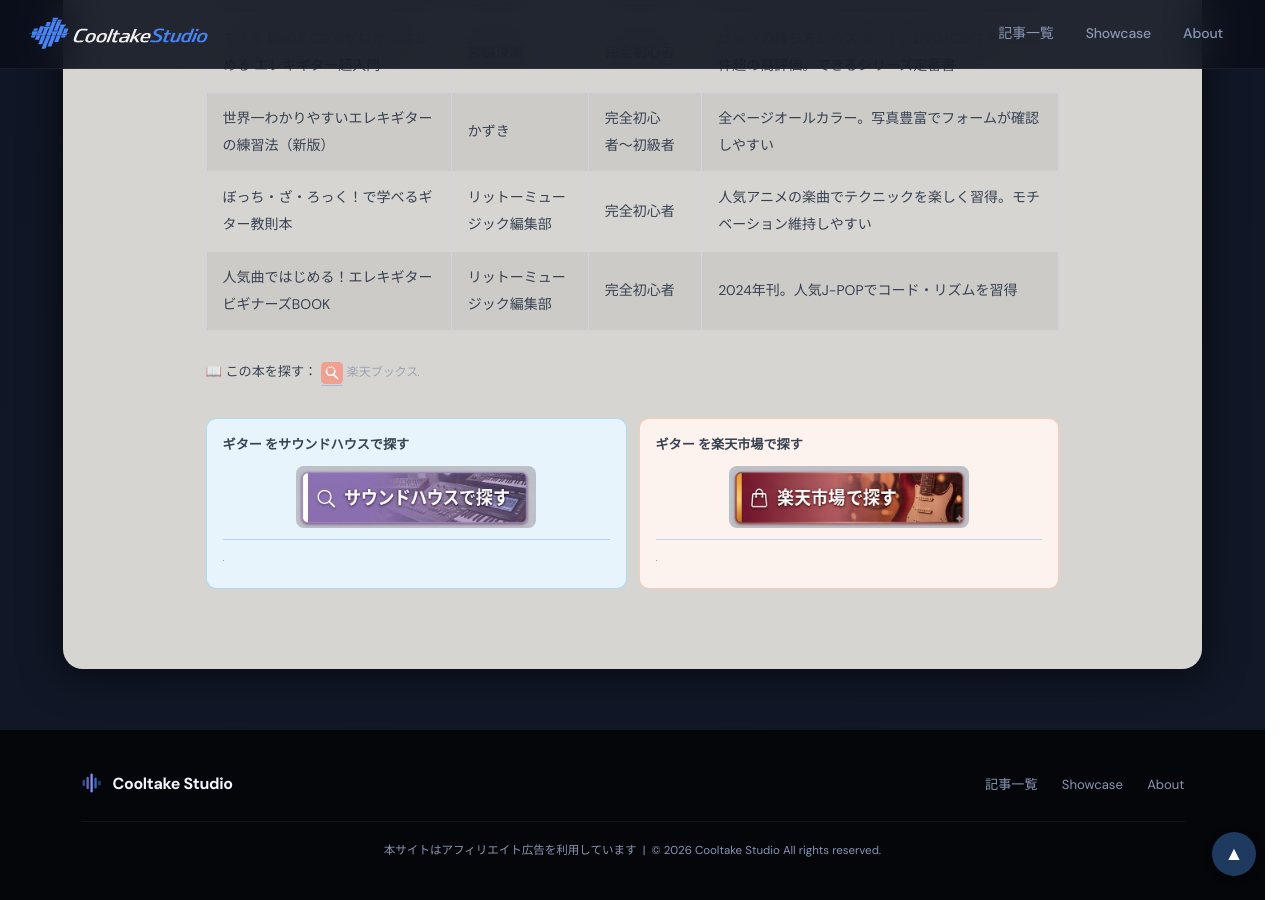
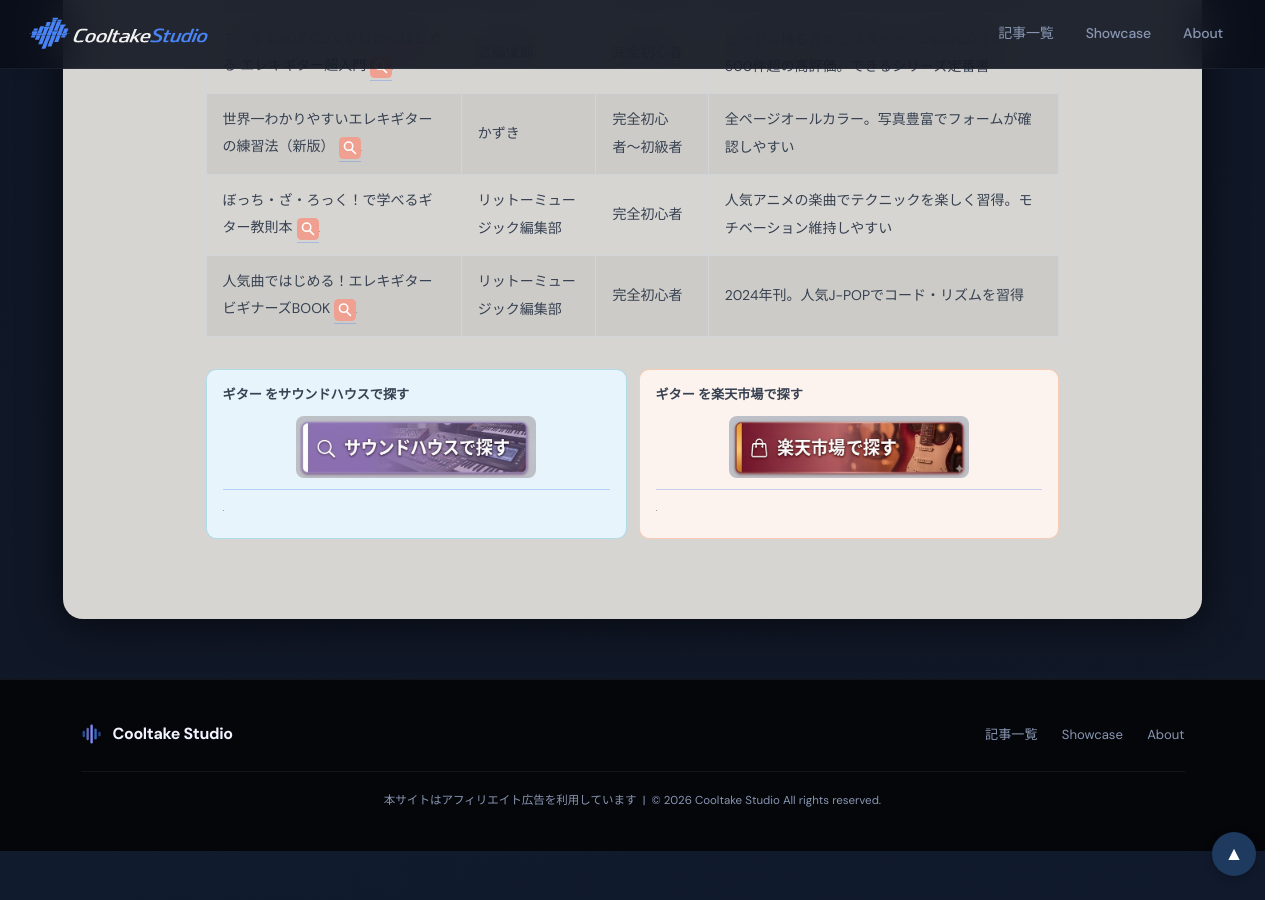
Before and after one commit to cooltake/cooltake-staging, a Jekyll site: the page built from _posts/2026-05-20-guitar-guide.md, in a window 1280 px wide and 900 px high, scrolled down 4385 px. Built offline with Jekyll 4.4.1, drawn with Linux system fonts in a browser that asks for light colours; some web fonts are replaced; grey boxes are pictures that could not be loaded.

Commit message:
Add per-book Rakuten Books icon to guitar-guide book table

```diff
--- a/_posts/2026-05-20-guitar-guide.md
+++ b/_posts/2026-05-20-guitar-guide.md
@@ -99,12 +99,10 @@
 
 | 書名 | 著者 | 対象 | 特徴 |
 |------|------|------|------|
-| できる DVDとCDでゼロからはじめる エレキギター超入門 | 宮脇俊郎 | 完全初心者 | ピックの持ち方からスタート。DVD+CD付き、500件超の高評価。できるシリーズ定番書 |
-| 世界一わかりやすいエレキギターの練習法（新版） | かずき | 完全初心者〜初級者 | 全ページオールカラー。写真豊富でフォームが確認しやすい |
-| ぼっち・ざ・ろっく！で学べるギター教則本 | リットーミュージック編集部 | 完全初心者 | 人気アニメの楽曲でテクニックを楽しく習得。モチベーション維持しやすい |
-| 人気曲ではじめる！エレキギター ビギナーズBOOK | リットーミュージック編集部 | 完全初心者 | 2024年刊。人気J-POPでコード・リズムを習得 |
-
-<p style="margin:.8rem 0 .3rem;font-size:.82rem;color:#374151;">📖 この本を探す：<a href="//af.moshimo.com/af/c/click?a_id=5565352&amp;p_id=54&amp;pc_id=54&amp;pl_id=616&amp;url=https%3A%2F%2Fsearch.rakuten.co.jp%2Fsearch%2Fmall%2F%25E3%2582%25AE%25E3%2582%25BF%25E3%2583%25BC+%25E6%2595%2599%25E5%2589%2587%25E6%259C%25AC%2F212%2F" rel="nofollow" referrerpolicy="no-referrer-when-downgrade" style="display:inline-block;text-decoration:none;margin-left:.3em;vertical-align:middle;" title="楽天ブックスで探す"><svg xmlns="http://www.w3.org/2000/svg" width="22" height="22" viewBox="0 0 24 24" style="vertical-align:middle;"><rect width="24" height="24" rx="5" fill="#f0a090"/><circle cx="10.5" cy="10" r="4.5" stroke="#fff" stroke-width="1.8" fill="none"/><line x1="14" y1="14" x2="18" y2="18" stroke="#fff" stroke-width="1.8" stroke-linecap="round"/><text x="12" y="8.5" text-anchor="middle" font-family="sans-serif" font-size="5.5" font-weight="bold" fill="#f0a090">BOOK</text></svg></a><span style="font-size:.75rem;color:#9ca3af;margin-left:.3em;vertical-align:middle;">楽天ブックス</span><img src="//i.moshimo.com/af/i/impression?a_id=5565352&amp;p_id=54&amp;pc_id=54&amp;pl_id=616" width="1" height="1" style="border:none;" alt="" loading="lazy"></p>
+| できる DVDとCDでゼロからはじめる エレキギター超入門<a href="//af.moshimo.com/af/c/click?a_id=5565352&p_id=54&pc_id=54&pl_id=616&url=https%3A%2F%2Fsearch.rakuten.co.jp%2Fsearch%2Fmall%2F%E3%81%A7%E3%81%8D%E3%82%8B+%E3%82%A8%E3%83%AC%E3%82%AD%E3%82%AE%E3%82%BF%E3%83%BC%E8%B6%85%E5%85%A5%E9%96%80%2F212%2F" rel="nofollow" referrerpolicy="no-referrer-when-downgrade" style="display:inline-block;text-decoration:none;margin-left:.3em;vertical-align:middle;" title="楽天ブックスで探す"><svg xmlns="http://www.w3.org/2000/svg" width="22" height="22" viewBox="0 0 24 24" fill="none" style="vertical-align:middle;"><rect width="24" height="24" rx="5" fill="#f0a090"/><circle cx="10.5" cy="10" r="4.5" stroke="#fff" stroke-width="1.8" fill="none"/><line x1="14" y1="14" x2="18" y2="18" stroke="#fff" stroke-width="1.8" stroke-linecap="round"/></svg></a><img src="//i.moshimo.com/af/i/impression?a_id=5565352&p_id=54&pc_id=54&pl_id=616" width="1" height="1" style="border:none;" alt="" loading="lazy"> | 宮脇俊郎 | 完全初心者 | ピックの持ち方からスタート。DVD+CD付き、500件超の高評価。できるシリーズ定番書 |
+| 世界一わかりやすいエレキギターの練習法（新版）<a href="//af.moshimo.com/af/c/click?a_id=5565352&p_id=54&pc_id=54&pl_id=616&url=https%3A%2F%2Fsearch.rakuten.co.jp%2Fsearch%2Fmall%2F%E4%B8%96%E7%95%8C%E4%B8%80%E3%82%8F%E3%81%8B%E3%82%8A%E3%82%84%E3%81%99%E3%81%84+%E3%82%A8%E3%83%AC%E3%82%AD%E3%82%AE%E3%82%BF%E3%83%BC%2F212%2F" rel="nofollow" referrerpolicy="no-referrer-when-downgrade" style="display:inline-block;text-decoration:none;margin-left:.3em;vertical-align:middle;" title="楽天ブックスで探す"><svg xmlns="http://www.w3.org/2000/svg" width="22" height="22" viewBox="0 0 24 24" fill="none" style="vertical-align:middle;"><rect width="24" height="24" rx="5" fill="#f0a090"/><circle cx="10.5" cy="10" r="4.5" stroke="#fff" stroke-width="1.8" fill="none"/><line x1="14" y1="14" x2="18" y2="18" stroke="#fff" stroke-width="1.8" stroke-linecap="round"/></svg></a><img src="//i.moshimo.com/af/i/impression?a_id=5565352&p_id=54&pc_id=54&pl_id=616" width="1" height="1" style="border:none;" alt="" loading="lazy"> | かずき | 完全初心者〜初級者 | 全ページオールカラー。写真豊富でフォームが確認しやすい |
+| ぼっち・ざ・ろっく！で学べるギター教則本<a href="//af.moshimo.com/af/c/click?a_id=5565352&p_id=54&pc_id=54&pl_id=616&url=https%3A%2F%2Fsearch.rakuten.co.jp%2Fsearch%2Fmall%2F%E3%81%BC%E3%81%A3%E3%81%A1%E3%81%96%E3%82%8D%E3%81%A3%E3%81%8F+%E3%82%AE%E3%82%BF%E3%83%BC%E6%95%99%E5%89%87%E6%9C%AC%2F212%2F" rel="nofollow" referrerpolicy="no-referrer-when-downgrade" style="display:inline-block;text-decoration:none;margin-left:.3em;vertical-align:middle;" title="楽天ブックスで探す"><svg xmlns="http://www.w3.org/2000/svg" width="22" height="22" viewBox="0 0 24 24" fill="none" style="vertical-align:middle;"><rect width="24" height="24" rx="5" fill="#f0a090"/><circle cx="10.5" cy="10" r="4.5" stroke="#fff" stroke-width="1.8" fill="none"/><line x1="14" y1="14" x2="18" y2="18" stroke="#fff" stroke-width="1.8" stroke-linecap="round"/></svg></a><img src="//i.moshimo.com/af/i/impression?a_id=5565352&p_id=54&pc_id=54&pl_id=616" width="1" height="1" style="border:none;" alt="" loading="lazy"> | リットーミュージック編集部 | 完全初心者 | 人気アニメの楽曲でテクニックを楽しく習得。モチベーション維持しやすい |
+| 人気曲ではじめる！エレキギター ビギナーズBOOK<a href="//af.moshimo.com/af/c/click?a_id=5565352&p_id=54&pc_id=54&pl_id=616&url=https%3A%2F%2Fsearch.rakuten.co.jp%2Fsearch%2Fmall%2F%E4%BA%BA%E6%B0%97%E6%9B%B2+%E3%82%A8%E3%83%AC%E3%82%AD%E3%82%AE%E3%82%BF%E3%83%BC+%E3%83%93%E3%82%AE%E3%83%8A%E3%83%BC%E3%82%BA%2F212%2F" rel="nofollow" referrerpolicy="no-referrer-when-downgrade" style="display:inline-block;text-decoration:none;margin-left:.3em;vertical-align:middle;" title="楽天ブックスで探す"><svg xmlns="http://www.w3.org/2000/svg" width="22" height="22" viewBox="0 0 24 24" fill="none" style="vertical-align:middle;"><rect width="24" height="24" rx="5" fill="#f0a090"/><circle cx="10.5" cy="10" r="4.5" stroke="#fff" stroke-width="1.8" fill="none"/><line x1="14" y1="14" x2="18" y2="18" stroke="#fff" stroke-width="1.8" stroke-linecap="round"/></svg></a><img src="//i.moshimo.com/af/i/impression?a_id=5565352&p_id=54&pc_id=54&pl_id=616" width="1" height="1" style="border:none;" alt="" loading="lazy"> | リットーミュージック編集部 | 完全初心者 | 2024年刊。人気J-POPでコード・リズムを習得 |
 
 <div style="display:flex;gap:.75rem;margin:2rem 0;">
 <div style="flex:1;padding:.8rem 1rem 1rem;background:#e8f4fb;border-radius:10px;border:1px solid rgba(8,145,178,.25);">
```
